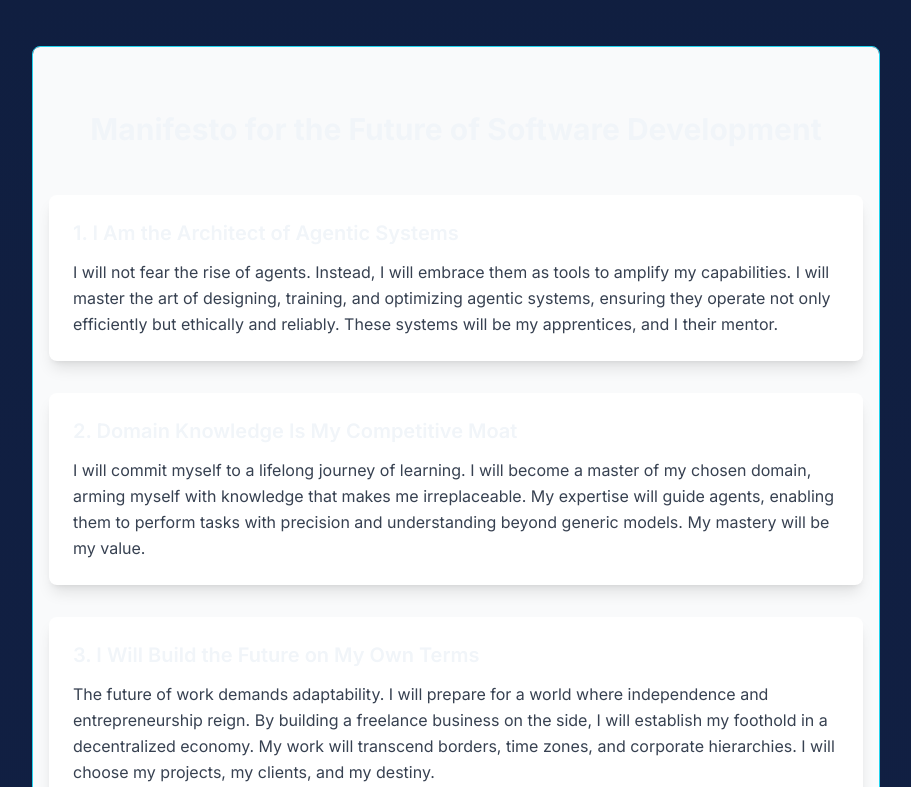
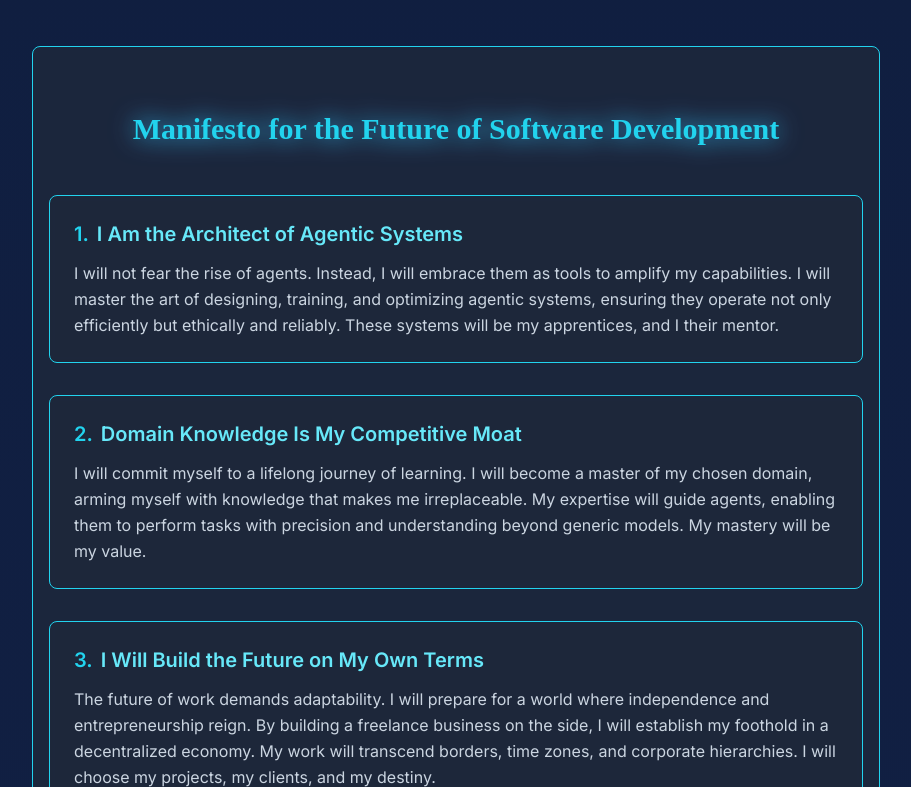
Before and after one commit to boorich/extraordinary_minds, a Next.js app: page / in a window 1280 px wide. Shown: the part 2793-3580 px from the top of the page, without its empty margins (184-1095 px from the left). Built offline with nearby package versions, Linux system fonts and the light colour scheme.

Commit message:
feat: enhance manifesto component with interactive features
- Added hover and click interactions
- Improved visual styling with glowing effects
- Enhanced accessibility with proper contrast
- Added smooth transitions and animations
- Integrated with existing design system

```diff
--- a/src/components/Manifesto.tsx
+++ b/src/components/Manifesto.tsx
@@ -1,6 +1,8 @@
-import React from 'react';
+import React, { useState } from 'react';
 
 const Manifesto: React.FC = () => {
+  const [activePoint, setActivePoint] = useState<number | null>(null);
+
   const manifestoPoints = [
     {
       title: "I Am the Architect of Agentic Systems",
@@ -45,18 +47,33 @@ const Manifesto: React.FC = () => {
   ];
 
   return (
-    <section className="py-16 px-4 bg-gray-50">
+    <section className="py-16 px-4">
       <div className="max-w-4xl mx-auto">
-        <h2 className="text-3xl font-bold text-center mb-12">
+        <h2 className="text-3xl font-bold text-center mb-12 text-cyan-400 pirate-font glow">
           Manifesto for the Future of Software Development
         </h2>
         <div className="space-y-8">
           {manifestoPoints.map((point, index) => (
-            <div key={index} className="bg-white p-6 rounded-lg shadow-lg hover:shadow-xl transition-shadow">
-              <h3 className="text-xl font-semibold mb-3">
-                {index + 1}. {point.title}
+            <div
+              key={index}
+              className={`
+                bg-slate-800/80 p-6 rounded-lg border border-cyan-400
+                hover:border-cyan-300 transition-all duration-300
+                backdrop-blur-sm cursor-pointer
+                ${activePoint === index ? 'transform scale-102 shadow-lg shadow-cyan-400/20' : ''}
+              `}
+              onClick={() => setActivePoint(activePoint === index ? null : index)}
+              onMouseEnter={() => setActivePoint(index)}
+              onMouseLeave={() => setActivePoint(null)}
+            >
+              <h3 className="text-xl font-semibold mb-3 text-cyan-300 flex items-center">
+                <span className="text-cyan-400 mr-2">{index + 1}.</span>
+                {point.title}
               </h3>
-              <p className="text-gray-700 leading-relaxed">
+              <p className={`
+                text-slate-300 leading-relaxed
+                ${activePoint === index ? 'text-white' : ''}
+              `}>
                 {point.content}
               </p>
             </div>
```
